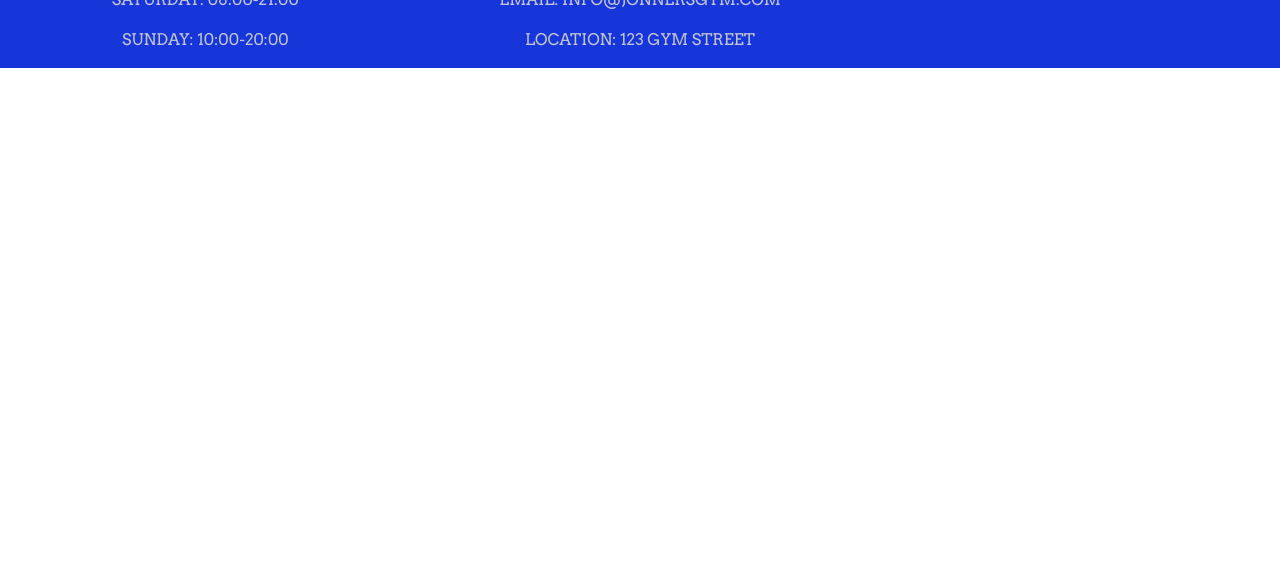
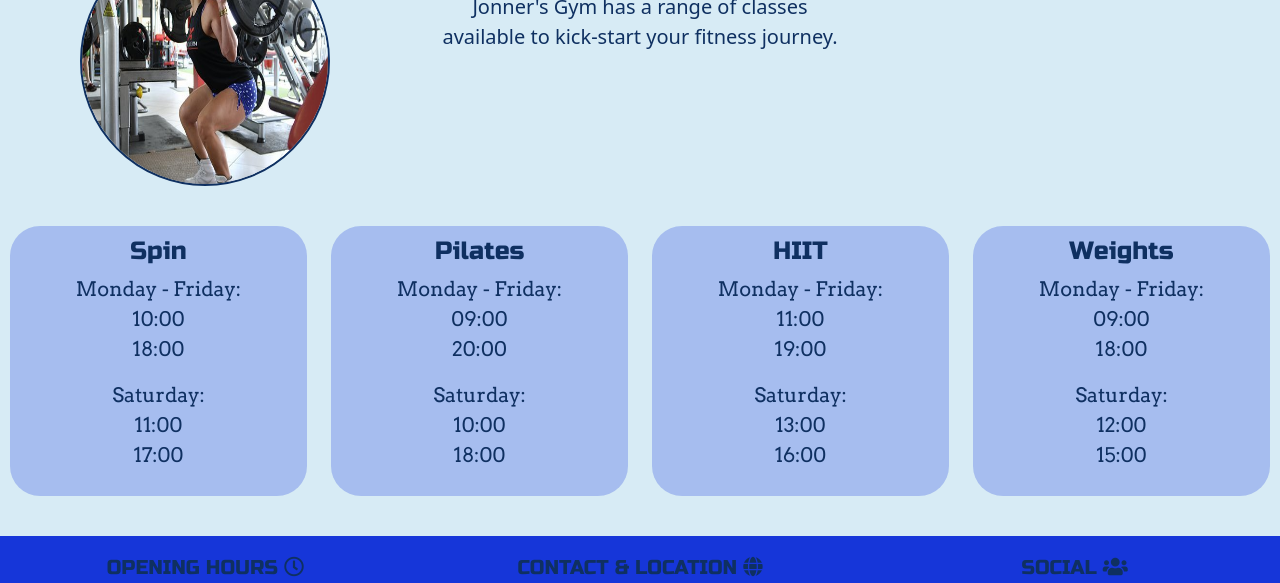
Before and after one commit to johng252627/miletsone-project, a plain HTML site: page classes.html in a window 1280 px wide. Shown: the part 172-755 px from the top of the page. Drawn offline with nearby package versions, Linux system fonts and the light colour scheme.

Commit message:
Add class schedule and css style

```diff
--- a/assets/css/style.css
+++ b/assets/css/style.css
@@ -92,6 +92,7 @@ html,body {
     font-family: 'Russo One', sans-serif;
     font-size: 25px;
     text-align: center;
+    padding-top: 10px;
 }
 
 .standard-rate p, .premium-rate p {
@@ -103,6 +104,34 @@ html,body {
 .rates-info {
     background-color: rgba(22, 54, 217, 0.25);
     border-radius: 30px 30px 30px 30px;
+}
+
+.join {
+    padding-bottom: 10px;
+}
+
+/*-----------Main section index.html*/
+
+.all-classes {
+    padding: 0 10px 40px 10px;
+}
+
+.schedule {
+    background-color: rgba(22, 54, 217, 0.25);
+    border-radius: 30px 30px 30px 30px;
+    text-align: center;
+}
+
+.classes {
+    padding: 10px 0;
+    font-family: 'Arvo', sans-serif;
+    font-size: 20px;
+    color: #0f3061;
+}
+
+.classes h4 {
+    font-family: 'Russo One', sans-serif;
+    font-size: 25px;
 }
 
 /*---------------Footer*/
@@ -117,6 +146,7 @@ footer h5 {
     text-transform: uppercase;
     color: #0f3061;
     text-align: center;
+    padding-top: 20px;
 }
 
 footer p {
--- a/classes.html
+++ b/classes.html
@@ -34,6 +34,58 @@
             </div>
         </nav>
     </header>
+    <section class="container-fluid main-area">
+        <div class="row about-gym">
+            <div class="col-sm-12 col-md-4">
+                <img src="assets/images/gym6.jpg" alt="Squatting woman" class="rounded-circle" height="250" width="250">
+            </div>
+            <div class="col-sm-12 col-md-4">
+                <h1>Classes</h1>
+                <p>Jonner's Gym has a range of classes available to kick-start your fitness journey.</p>
+            </div>
+            <div class="col-sm-12 col-md-4 d-none d-md-block d-flex justify-content-center">
+                <img src="assets/images/gym7.jpg" alt="Stretch bands training" class="rounded-circle" height="250px" width="250px">
+            </div>
+        </div>
+        <div class="row all-classes">
+            <div class="col-12 col-md-3">
+                <div class="schedule">
+                    <div class="classes">
+                        <h4>Spin</h4>
+                        <p>Monday - Friday:<br>10:00<br>18:00</p>
+                        <p>Saturday:<br>11:00<br>17:00</p>
+                    </div>
+                </div>
+            </div>
+            <div class="col-12 col-md-3">
+                <div class="schedule">
+                    <div class="classes">
+                        <h4>Pilates</h4>
+                        <p>Monday - Friday:<br>09:00<br>20:00</p>
+                        <p>Saturday:<br>10:00<br>18:00</p>
+                    </div>
+                </div>
+            </div>
+            <div class="col-12 col-md-3">
+                <div class="schedule">
+                    <div class="classes">
+                        <h4>HIIT</h4>
+                        <p>Monday - Friday:<br>11:00<br>19:00</p>
+                        <p>Saturday:<br>13:00<br>16:00</p>
+                    </div>
+                </div>
+            </div>
+            <div class="col-12 col-md-3">
+                <div class="schedule">
+                    <div class="classes">
+                        <h4>Weights</h4>
+                        <p>Monday - Friday:<br>09:00<br>18:00</p>
+                        <p>Saturday:<br>12:00<br>15:00</p>
+                    </div>
+                </div>
+            </div>
+        </div>
+    </section>
     <footer class="container-fluid">
         <div class="row no-gutters">
             <div class="col-sm-4">
```
Also changed, not shown: index.html (+2 -2 lines).
